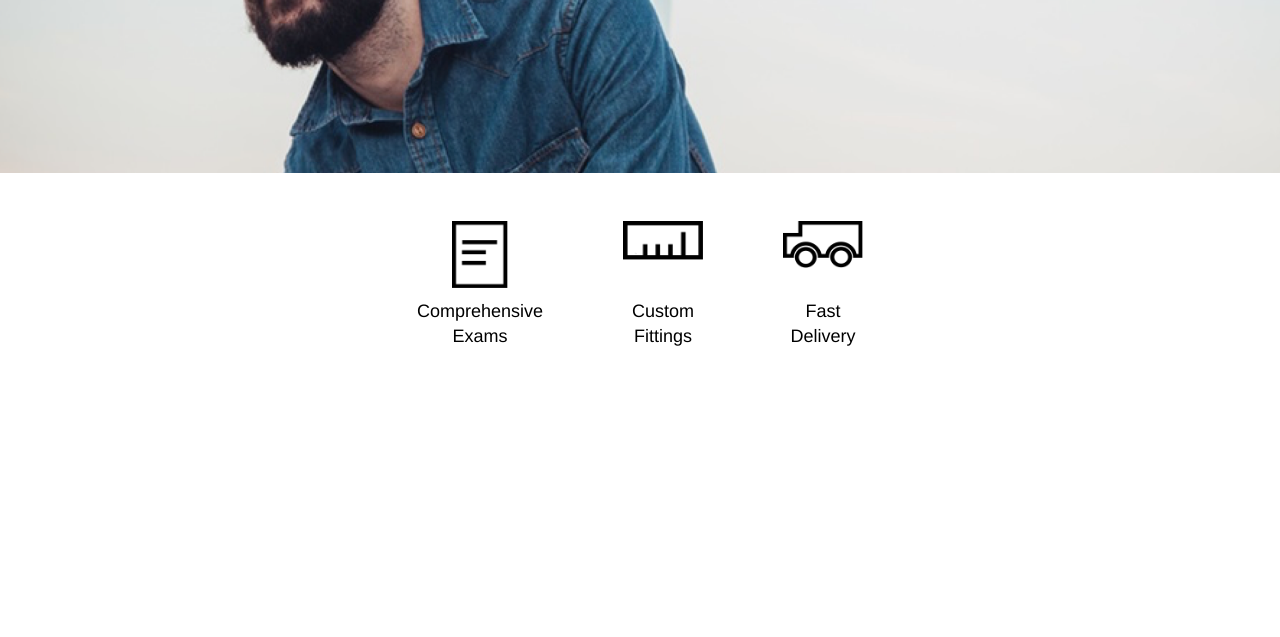
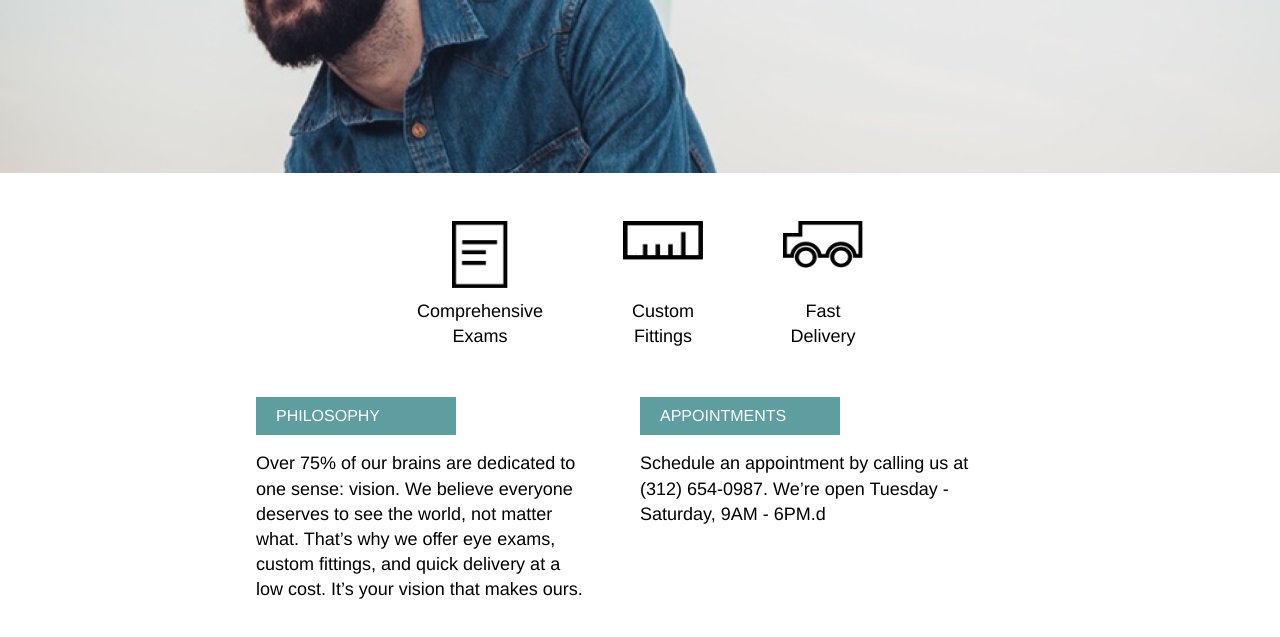
Before and after one commit to Ibarra11/TortoiseShellOptics, a plain HTML site: page index.html in a window 1280 px wide. Shown: the part 323-960 px from the top of the page. Before the commit the page ends 800 px from the top, so only its background shows below. Drawn offline with Linux system fonts and the light colour scheme.

Commit message:
Site Information for Desktop Version

```diff
--- a/index.html
+++ b/index.html
@@ -47,9 +47,16 @@
 					<p>Fast <br> Delivery</p>
 				</div>
 			</div>
-			<div id="
-			site-info">
+			<div id="site-info">
+				<div class="info-container">
+					<h3>Philosophy</h3>
+					<p>Over 75% of our brains are dedicated to one sense: vision. We believe everyone deserves to see the world, not matter what. That’s why we offer eye exams, custom fittings, and quick delivery at a low cost. It’s your vision that makes ours.</p>
+				</div>
 
+				<div class="info-container">
+					<h3>Appointments</h3>
+					<p>Schedule an appointment by calling us at (312) 654-0987. We’re open Tuesday - Saturday, 9AM - 6PM.d</p>
+				</div>
 			</div>
 
 			<footer>
--- a/resources/css/style.css
+++ b/resources/css/style.css
@@ -98,3 +98,25 @@ header .slogan h2{
 .service-container .img-md{
 	width: 5rem;
 }
+
+/*Site Information Sectin*/
+#site-info{
+	display: flex;
+	justify-content: center;
+	margin-bottom: 5rem;
+}
+
+#site-info .info-container{
+	width: 35%;
+	margin-right: 5%;
+}
+
+.info-container h3{
+	width: 10rem;
+	background-color: cadetblue;
+	padding: 0.5rem 1.25rem;
+	text-transform: uppercase;
+	margin-bottom: 1rem;
+	font-size: 1rem;
+	color: white;
+}
```
